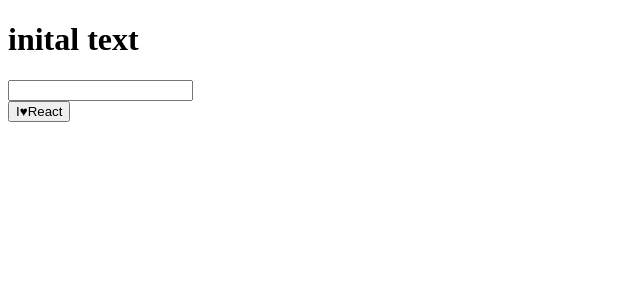
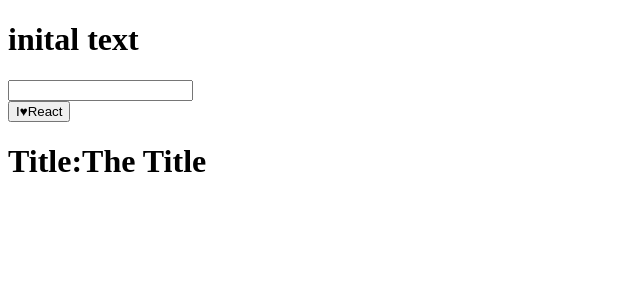
Before and after one commit to jchadhowell/react-lab, a React (Create React App) app: page / in a window 1280 px wide. Shown: the top 300 px of the page, without its empty margins (0-640 px from the left). Built offline with nearby package versions, Linux system fonts and the light colour scheme.

Commit message:
custom validation

```diff
--- a/src/App.js
+++ b/src/App.js
@@ -18,6 +18,7 @@ class App extends React.Component {
         <h1>{this.state.txt}</h1>
         <Widget update={this.update.bind(this)} />
         <Button>I<Heart/>React</Button>
+        <Title text='The Title'/>
       </div>
     )
   }
@@ -25,8 +26,16 @@ class App extends React.Component {
   update(e){
     this.setState({txt:e.target.value});
   }
+}
 
+const Title = (props) =><h1>Title:{props.text}</h1>
 
+Title.propTypes = {
+  text(props, propName, component){
+    if (!(propName in props)){
+      return new Error(`missing ${propName}`)
+    }
+  }
 }
 
 const Button = (props) => (
```
